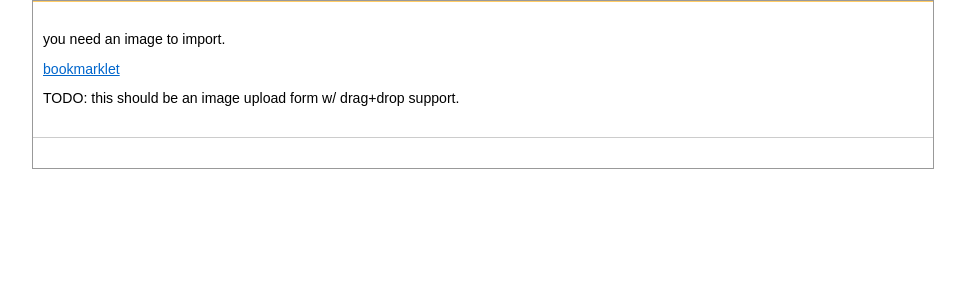
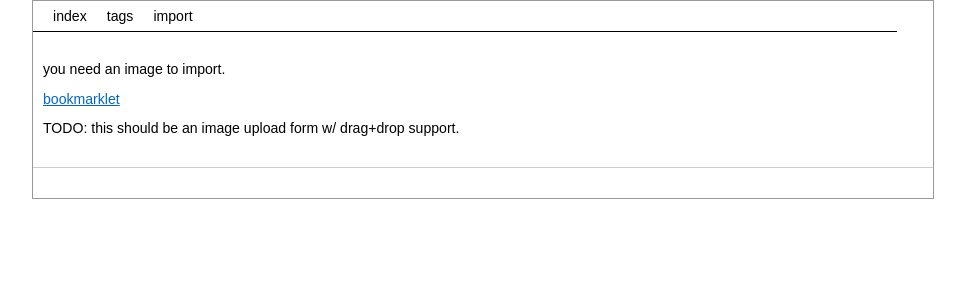
Before and after one commit to thraxil/pixelvore, a Django app: template templates/main/import.html in a window 1280 px wide. Shown: the top 301 px of the page, without its empty margins (157-1122 px from the left). Run offline with Django 3.2, Linux system fonts and the light colour scheme; the template is opened without the code that fills it, so the values that code supplies are empty; some libraries are stand-ins or nearby versions.

Commit message:
add tags

```diff
--- a/main/views.py
+++ b/main/views.py
@@ -70,7 +70,8 @@ def import_url(request):
                     url = k[len("image_"):]
                     urls.append(url)
 
+        tags = parse_tags(request.POST.get('tags',''))
         for url in urls:
-            slug = models.create_image(url=url)
+            slug = models.create_image(url=url,tags=tags)
             tasks.ingest_image.delay(slug,url)
         return HttpResponseRedirect("/")
--- a/media/css/main.css
+++ b/media/css/main.css
@@ -260,15 +260,14 @@ img, img a
 /* ---- Primary navigation block elements ---------- */
 #primarynav
 {
-	width: 900px;
-	height: 0px;
-	min-width: 900px;
+	width: 96%;
+	height: 30px;
 	clear: both;
 	margin: 0;
 	padding: 0;
 	border: 0;
-	border-top: 1px solid #fc6;
-	background-color: #c30;
+	border-bottom: 1px solid #000;
+	background-color: #fff;
 }
 
 #primarynav div.encase
@@ -304,18 +303,18 @@ img, img a
 	margin: 3px;
 	padding: 0 0.5em;
 	border: 0;
-	background-color: #fc6;
+	background-color: #fff;
 	line-height: 24px;
 }
 
 #primarynav li:hover
 {
-	background-color: #fc9;
+	background-color: #ccc;
 }
 
 #primarynav a
 {
-	color: #900;
+	color: #000;
 	text-decoration: none;
 }
 
@@ -816,3 +815,8 @@ body.fluid #content
 	padding: 0;
 	border: 0;
 }
+
+.image
+{
+padding-bottom: 20px;
+}
--- a/templates/base.html
+++ b/templates/base.html
@@ -32,6 +32,11 @@
 	<div id="primarynav">
 		<div class="encase" id="{% block navalignment %}leftside{% endblock %}">
 			{% block primarynavtabs %}
+			<ul id="primarynav">
+			  <li><a href="/">index</a></li>
+			  <li><a href="/tag/">tags</a></li>
+			  <li><a href="/import/">import</a></li>
+			</ul>
 			{% endblock %}
 
 			{% block usernav %}{% endblock %}
```
Also changed, not shown: main/models.py (+19 -2 lines).
